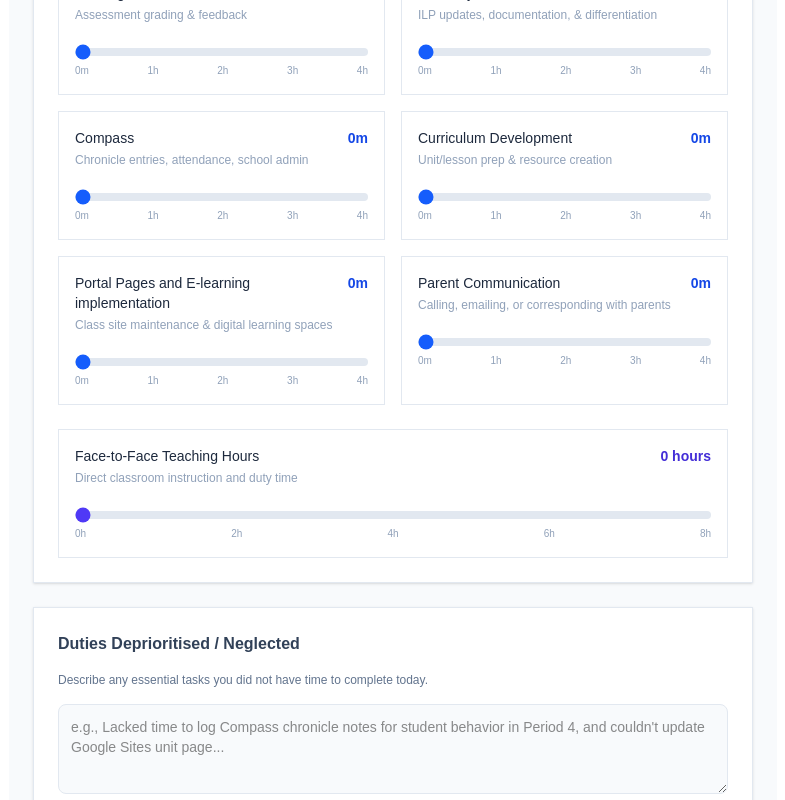
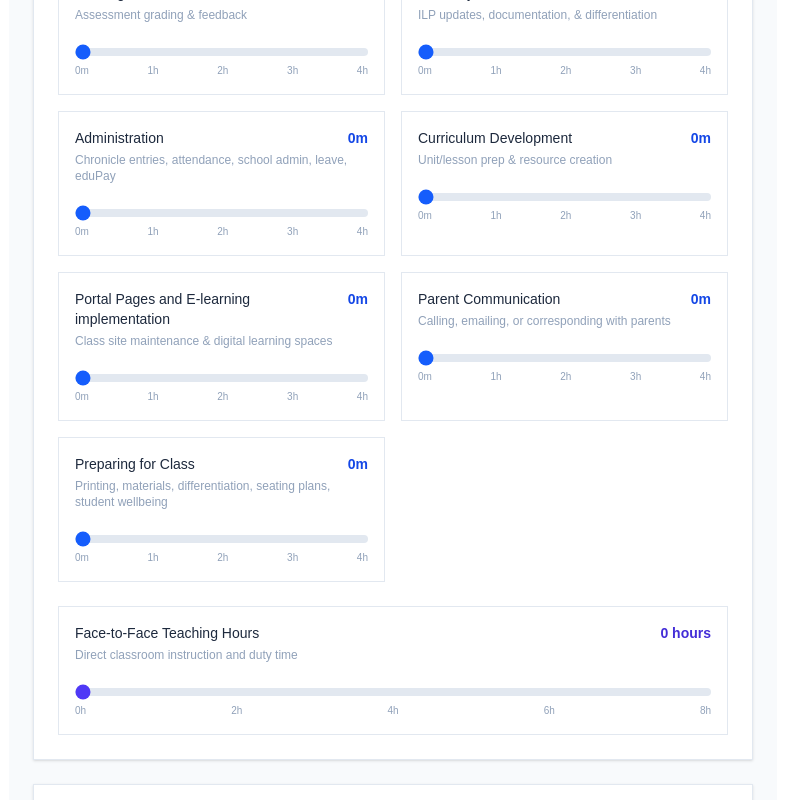
Before and after one commit to sANDROsARAN/overtime-calculator, a Next.js app: page / in a window 1280 px wide. Shown: the part 200-1000 px from the top of the page, without its empty margins (247-1032 px from the left). Built offline with nearby package versions, Linux system fonts and the light colour scheme.

Commit message:
added fields

```diff
--- a/app/page.tsx
+++ b/app/page.tsx
@@ -6,10 +6,12 @@ import React, { useState } from 'react';
 const TASK_CATEGORIES = [
   { id: 'marking', label: 'Marking', description: 'Assessment grading & feedback' },
   { id: 'dis_and_inc', label: 'Disability and Inclusion', description: 'ILP updates, documentation, & differentiation' },
-  { id: 'compass', label: 'Compass', description: 'Chronicle entries, attendance, school admin' },
+  { id: 'admin', label: 'Administration', description: 'Chronicle entries, attendance, school admin, leave, eduPay' },
   { id: 'planning', label: 'Curriculum Development ', description: 'Unit/lesson prep & resource creation' },
   { id: 'google_sites', label: 'Portal Pages and E-learning implementation', description: 'Class site maintenance & digital learning spaces' },
-  { id: 'parent', label: 'Parent Communication', description: 'Calling, emailing, or corresponding with parents' }
+  { id: 'parent', label: 'Parent Communication', description: 'Calling, emailing, or corresponding with parents' },
+  { id: 'prep', label: 'Preparing for Class', description: 'Printing, materials, differentiation, seating plans, student wellbeing' },
+
 ];
 
 export default function MultiFieldWorkloadLogger() {
@@ -17,7 +19,7 @@ export default function MultiFieldWorkloadLogger() {
   const [taskTimes, setTaskTimes] = useState<Record<string, number>>({
     marking: 0,
     dis_and_inc: 0,
-    compass: 0,
+    admin: 0,
     planning: 0,
     google_sites: 0,
     parent: 0,
@@ -151,7 +153,8 @@ export default function MultiFieldWorkloadLogger() {
         <textarea
           value={neglectedDuties}
           onChange={(e) => setNeglectedDuties(e.target.value)}
-          placeholder="e.g., Lacked time to log Compass chronicle notes for student behavior in Period 4, and couldn't update Google Sites unit page..."
+          placeholder="e.g., Lacked time to log admin
+     chronicle notes for student behavior in Period 4, and couldn't update Google Sites unit page..."
           className="w-full p-3 border border-slate-200 rounded-lg text-sm bg-slate-50 focus:outline-none focus:ring-2 focus:ring-blue-500 min-h-[90px]"
         />
 
```
